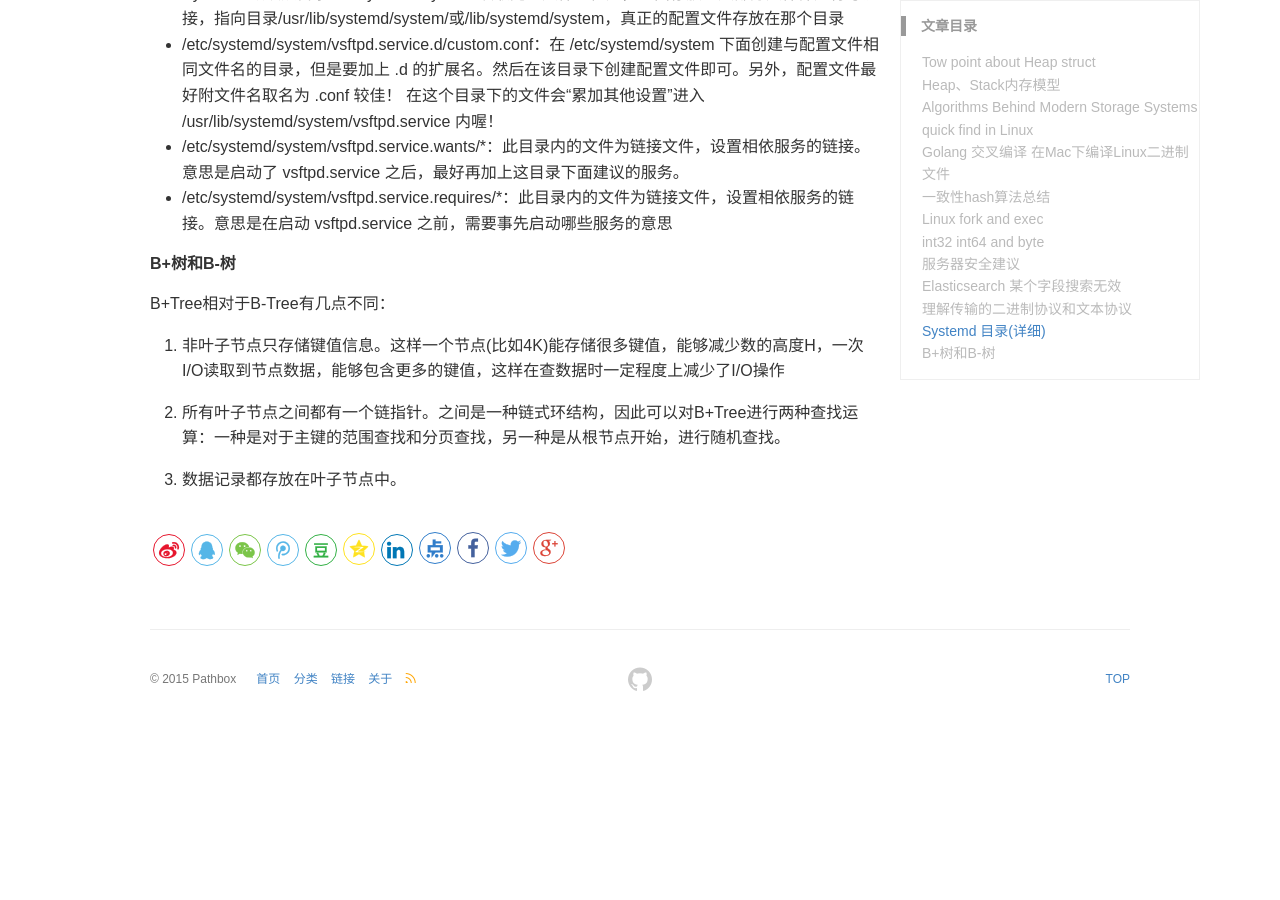
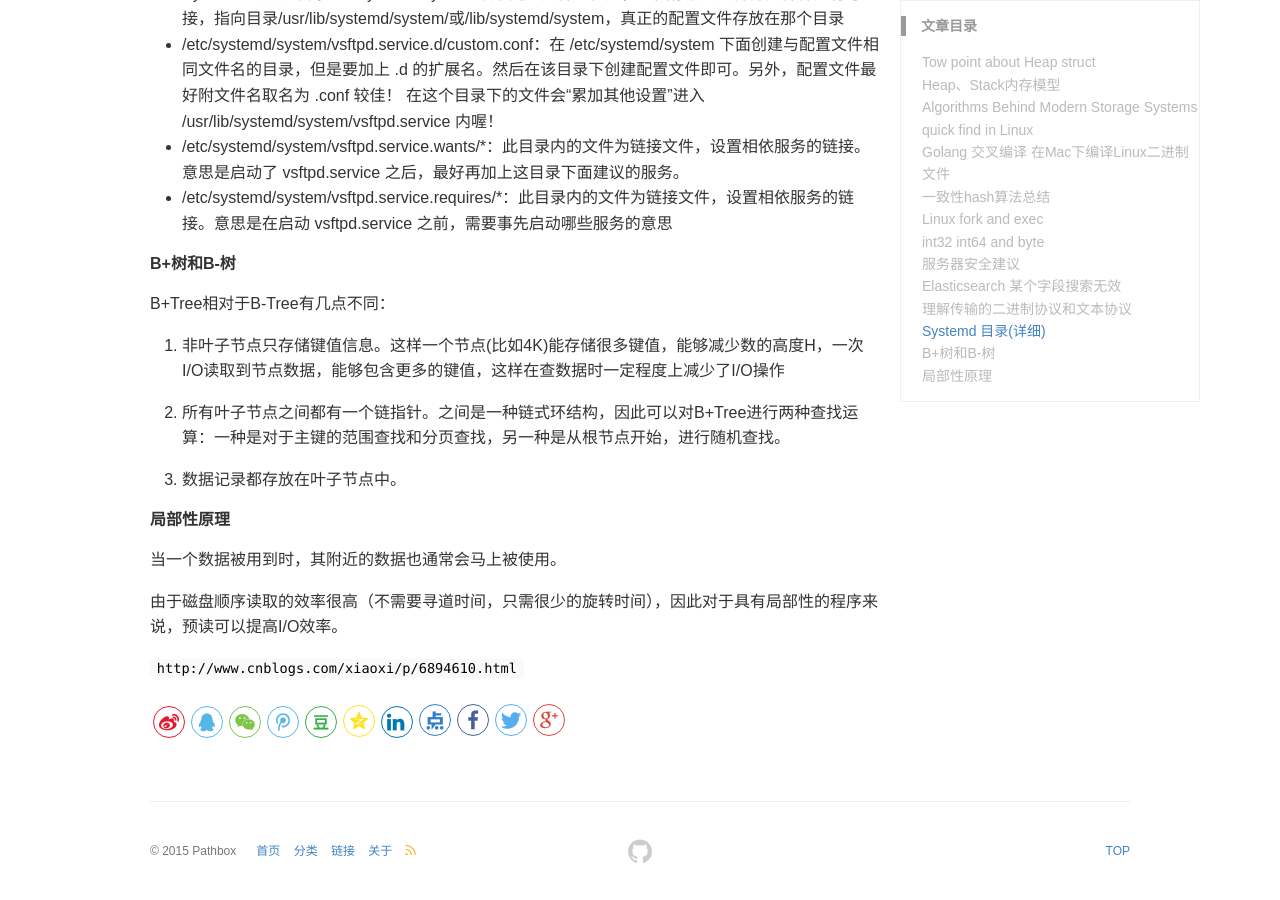
Before and after one commit to pathbox/pathbox.github.io, a Jekyll site: the page built from _posts/2018-06-02-work-summary-in-Udesk-sixteen.md, in a window 1280 px wide and 900 px high, scrolled down 4819 px. Built offline with Jekyll 4.4.1, drawn with Linux system fonts in a browser that asks for light colours; before the commit the page ends 5547 px from its top, so only the background shows below that.

Commit message:
局部性原理

```diff
--- a/_posts/2018-06-02-work-summary-in-Udesk-sixteen.md
+++ b/_posts/2018-06-02-work-summary-in-Udesk-sixteen.md
@@ -168,3 +168,11 @@ B+Tree相对于B-Tree有几点不同：
 2. 所有叶子节点之间都有一个链指针。之间是一种链式环结构，因此可以对B+Tree进行两种查找运算：一种是对于主键的范围查找和分页查找，另一种是从根节点开始，进行随机查找。
 
 3. 数据记录都存放在叶子节点中。
+
+##### 局部性原理
+
+当一个数据被用到时，其附近的数据也通常会马上被使用。
+
+由于磁盘顺序读取的效率很高（不需要寻道时间，只需很少的旋转时间），因此对于具有局部性的程序来说，预读可以提高I/O效率。
+
+`http://www.cnblogs.com/xiaoxi/p/6894610.html`
```
